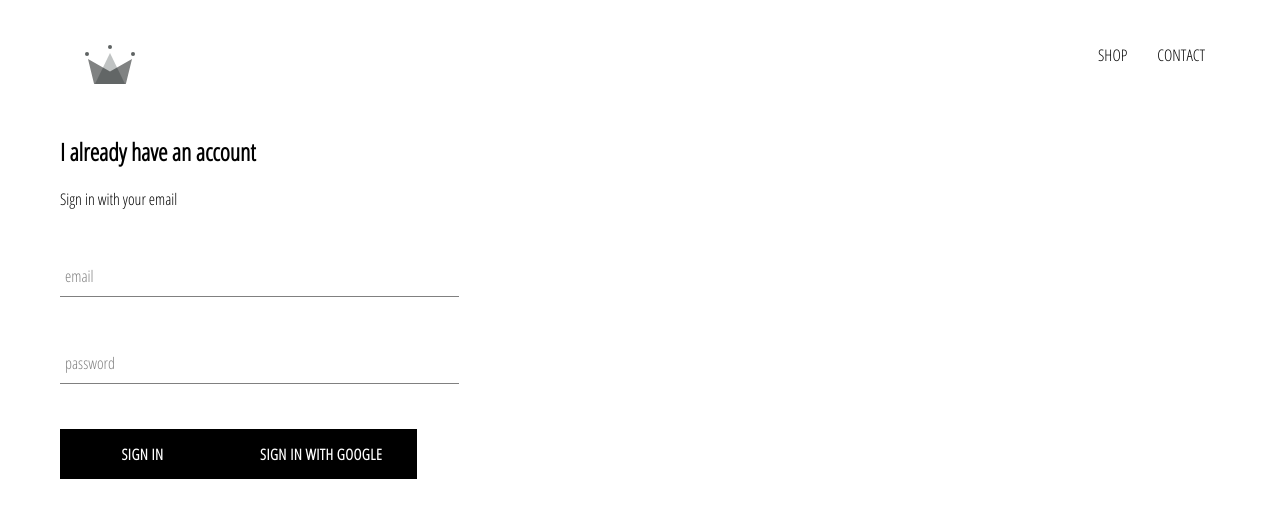
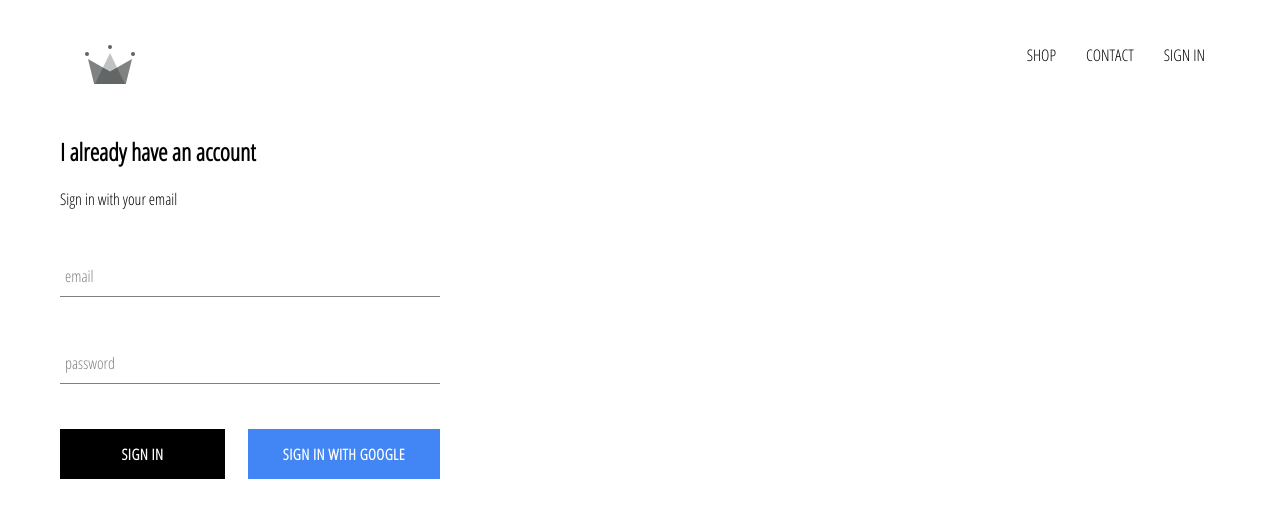
Before and after one commit to DehRehkT/crwn-clothing, a React (Create React App) app: page /signin in a window 1280 px wide. Shown: the top 518 px of the page. Built offline with nearby package versions, Linux system fonts and the light colour scheme; no server answers.

Commit message:
Completed sign-in and sign-out with firebase. Changed universal box sizing to border-box

```diff
--- a/src/App.css
+++ b/src/App.css
@@ -7,3 +7,7 @@
   text-decoration: none;
   color: black;
 }
+
+* {
+  box-sizing: border-box;
+}
--- a/src/App.js
+++ b/src/App.js
@@ -7,11 +7,35 @@
 import ShopPage from './pages/shop/shop.component';
 import SignInAndSignUp from './pages/sign-in-and-sign-up/sign-in-and-sign-up.component';
 import Header from './components/header/header.component';
+import { auth } from './firebase/firebase.utils';
 
-function App() {
+class App extends React.Component {
+  constructor(){
+    super();
+
+    this.state = {
+      currentUser: null
+    }
+  }
+
+  unsubscribeFromAuth = null;
+
+  componentDidMount() {
+   this.unsubscribeFromAuth = auth.onAuthStateChanged(user => {
+      this.setState({ currentUser: user })
+
+      console.log(user);
+    })
+  }
+
+  componentWillUnmount() {
+    this.unsubscribeFromAuth();
+  }
+
+  render() {
     return (
       <div>
-      <Header />
+        <Header currentUser = {this.state.currentUser}/>
         <Switch>
           <Route exact path='/' component={HomePage}/>
           <Route exact path='/shop' component={ShopPage}/>
@@ -21,4 +45,6 @@
     );
   }
 
+}
+
 export default App;
--- a/src/components/collection-preview/collection-preview.component.jsx
+++ b/src/components/collection-preview/collection-preview.component.jsx
@@ -9,7 +9,7 @@
     <h1 className='title'>{title.toUpperCase()}</h1>
     <div className='preview'>
       {
-        items.filter((item, idx) => idx < 4)
+        items.filter((item, idx) => idx < 4 )
         .map(({id, ...otherItemProps}) => (
           <CollectionItem key={id} {...otherItemProps} />
         ))
--- a/src/components/custom-button/custom-button.component.jsx
+++ b/src/components/custom-button/custom-button.component.jsx
@@ -2,8 +2,9 @@
 
 import './custom-button.styles.scss';
 
-const CustomButton = ({ children, ...otherProps }) => (
-  <button className='custom-button' {...otherProps}>
+const CustomButton = ({ children, isGoogleSignIn, ...otherProps }) => (
+  <button
+  className={`${isGoogleSignIn ? 'google-sign-in': '' } custom-button`} {...otherProps}>
     {children}
   </button>
 )
--- a/src/components/custom-button/custom-button.styles.scss
+++ b/src/components/custom-button/custom-button.styles.scss
@@ -19,4 +19,14 @@
     color: black;
     border: 1px solid black;
   }
+
+  &.google-sign-in {
+    background-color: #4285f4;
+    color: white;
+
+    &:hover {
+      background-color: #357ae8;
+      border: none;
+    }
+  }
 }
--- a/src/components/header/header.component.jsx
+++ b/src/components/header/header.component.jsx
@@ -1,11 +1,13 @@
 import React from 'react';
 import { Link } from 'react-router-dom';
+
+import { auth } from '../../firebase/firebase.utils';
 
 import { ReactComponent as Logo } from '../../assets/crown.svg';
 
 import './header.styles.scss';
 
-const Header = () => (
+const Header = ({ currentUser }) => (
   <div className='header'>
     <Link className='logo-container' to='/'>
       <Logo className='logo'/>
@@ -17,6 +19,12 @@
       <Link className='option' to='/shop'>
         CONTACT
       </Link>
+      {
+        currentUser ?
+        <div className='option' onClick={() => auth.signOut()}> SIGN OUT </div>
+        :
+        <Link className='option' to='signin'> SIGN IN </Link>
+      }
     </div>
   </div>
 )
--- a/src/components/header/header.styles.scss
+++ b/src/components/header/header.styles.scss
@@ -20,6 +20,7 @@
 
     .option {
       padding: 10px 15px;
+      cursor: pointer;
     }
   }
 }
--- a/src/components/sign-in/sign-in.component.jsx
+++ b/src/components/sign-in/sign-in.component.jsx
@@ -52,8 +52,12 @@
             label='password'
             required
           />
-          <CustomButton type='submit'> Sign In </CustomButton>
-          <CustomButton onClick={signInWithGoogle} > Sign in with Google </CustomButton>
+          <div className='buttons'>
+            <CustomButton type='submit'> Sign In </CustomButton>
+            <CustomButton onClick={signInWithGoogle} isGoogleSignIn>
+              Sign in with Google
+            </CustomButton>
+          </div>
         </form>
       </div>
     )
--- a/src/components/sign-in/sign-in.styles.scss
+++ b/src/components/sign-in/sign-in.styles.scss
@@ -1,9 +1,14 @@
 .sign-in {
-  width: 30vw;
+  width: 380px;
   display: flex;
   flex-direction: column;
 
   .title {
     margin: 10px 0;
   }
+
+  .buttons {
+    display: flex;
+    justify-content: space-between;
+  }
 }
```
Lines whose indentation alone changed are shown as unchanged.
